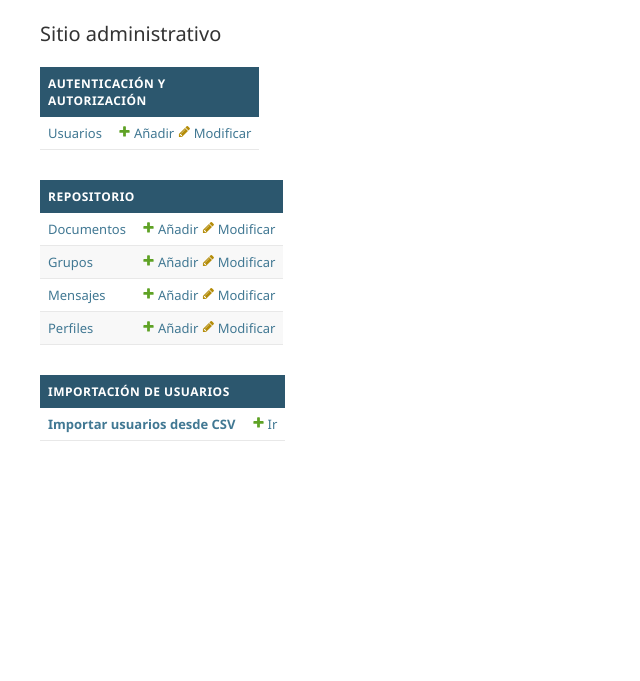
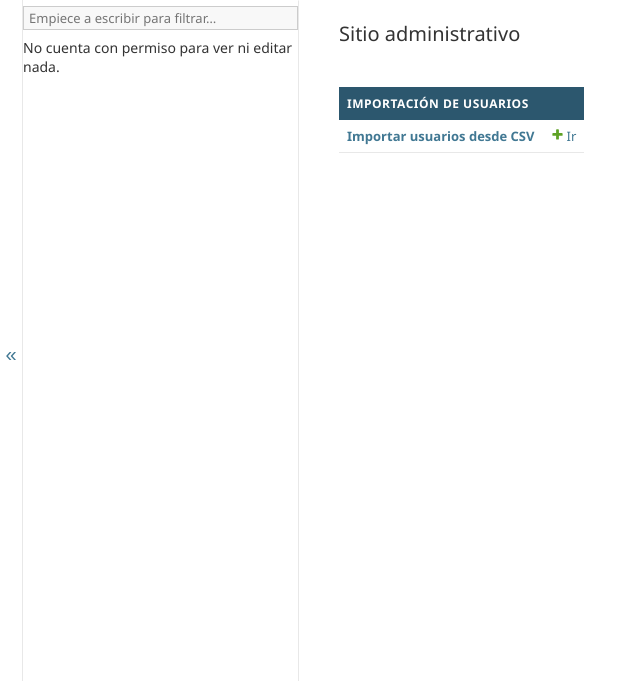
Before and after one commit to raffaello64/plataformaweb, a Django app: page /admin/ in a window 1280 px wide. Shown: the part 92-773 px from the top of the page, without its empty margins (0-640 px from the left). Run offline with Django 5.2, Linux system fonts and the light colour scheme; the visitor is signed in with stand-in values (Sample User, id 1).

Commit message:
correción de columna molesta de inicio

```diff
--- a/repositorio/templates/admin/base_site.html
+++ b/repositorio/templates/admin/base_site.html
@@ -6,10 +6,5 @@
 </h1>
 {% endblock %}
 
-{# Esto vacía el bloque donde Django mete "Ver el sitio" #}
 {% block nav-global %}
 {% endblock %}
-
-{# Esto oculta la barra lateral de la izquierda #}
-{% block nav-sidebar %}
-{% endblock %}
--- a/templates/admin/index.html
+++ b/templates/admin/index.html
@@ -4,82 +4,7 @@
 {% block content %}
 <div id="content-main">
 
-    {# =============================== #}
-    {#  SECCIÓN: AUTENTICACIÓN        #}
-    {# =============================== #}
-    <div class="module">
-        <table>
-            <caption class="section"
-                      style="background-color:#2c576e; color:white; padding:8px; font-weight:bold;">
-                AUTENTICACIÓN Y AUTORIZACIÓN
-            </caption>
-            <tbody>
-                <tr>
-                    <th scope="row">
-                        <a href="{% url 'admin:auth_user_changelist' %}">Usuarios</a>
-                    </th>
-                    <td class="action-wrapper">
-                        <a href="{% url 'admin:auth_user_add' %}" class="addlink">Añadir</a>
-                        <a href="{% url 'admin:auth_user_changelist' %}" class="changelink">Modificar</a>
-                    </td>
-                </tr>
-            </tbody>
-        </table>
-    </div>
-
-    {# =============================== #}
-    {#  SECCIÓN: REPOSITORIO          #}
-    {# =============================== #}
-    <div class="module" style="margin-top: 20px;">
-        <table>
-            <caption class="section"
-                      style="background-color:#2c576e; color:white; padding:8px; font-weight:bold;">
-                REPOSITORIO
-            </caption>
-            <tbody>
-                <tr>
-                    <th scope="row">
-                        <a href="{% url 'admin:repositorio_documento_changelist' %}">Documentos</a>
-                    </th>
-                    <td class="action-wrapper">
-                        <a href="{% url 'admin:repositorio_documento_add' %}" class="addlink">Añadir</a>
-                        <a href="{% url 'admin:repositorio_documento_changelist' %}" class="changelink">Modificar</a>
-                    </td>
-                </tr>
-                <tr>
-                    <th scope="row">
-                        <a href="{% url 'admin:repositorio_grupo_changelist' %}">Grupos</a>
-                    </th>
-                    <td class="action-wrapper">
-                        <a href="{% url 'admin:repositorio_grupo_add' %}" class="addlink">Añadir</a>
-                        <a href="{% url 'admin:repositorio_grupo_changelist' %}" class="changelink">Modificar</a>
-                    </td>
-                </tr>
-                <tr>
-                    <th scope="row">
-                        <a href="{% url 'admin:repositorio_mensaje_changelist' %}">Mensajes</a>
-                    </th>
-                    <td class="action-wrapper">
-                        <a href="{% url 'admin:repositorio_mensaje_add' %}" class="addlink">Añadir</a>
-                        <a href="{% url 'admin:repositorio_mensaje_changelist' %}" class="changelink">Modificar</a>
-                    </td>
-                </tr>
-                <tr>
-                    <th scope="row">
-                        <a href="{% url 'admin:repositorio_perfil_changelist' %}">Perfiles</a>
-                    </th>
-                    <td class="action-wrapper">
-                        <a href="{% url 'admin:repositorio_perfil_add' %}" class="addlink">Añadir</a>
-                        <a href="{% url 'admin:repositorio_perfil_changelist' %}" class="changelink">Modificar</a>
-                    </td>
-                </tr>
-            </tbody>
-        </table>
-    </div>
-
-    {# =============================== #}
-    {#  SECCIÓN: IMPORTACIÓN USUARIOS #}
-    {# =============================== #}
+    {# Solo mostramos nuestra sección personalizada #}
     <div class="module" style="margin-top: 20px;">
         <table>
             <caption class="section"
```
